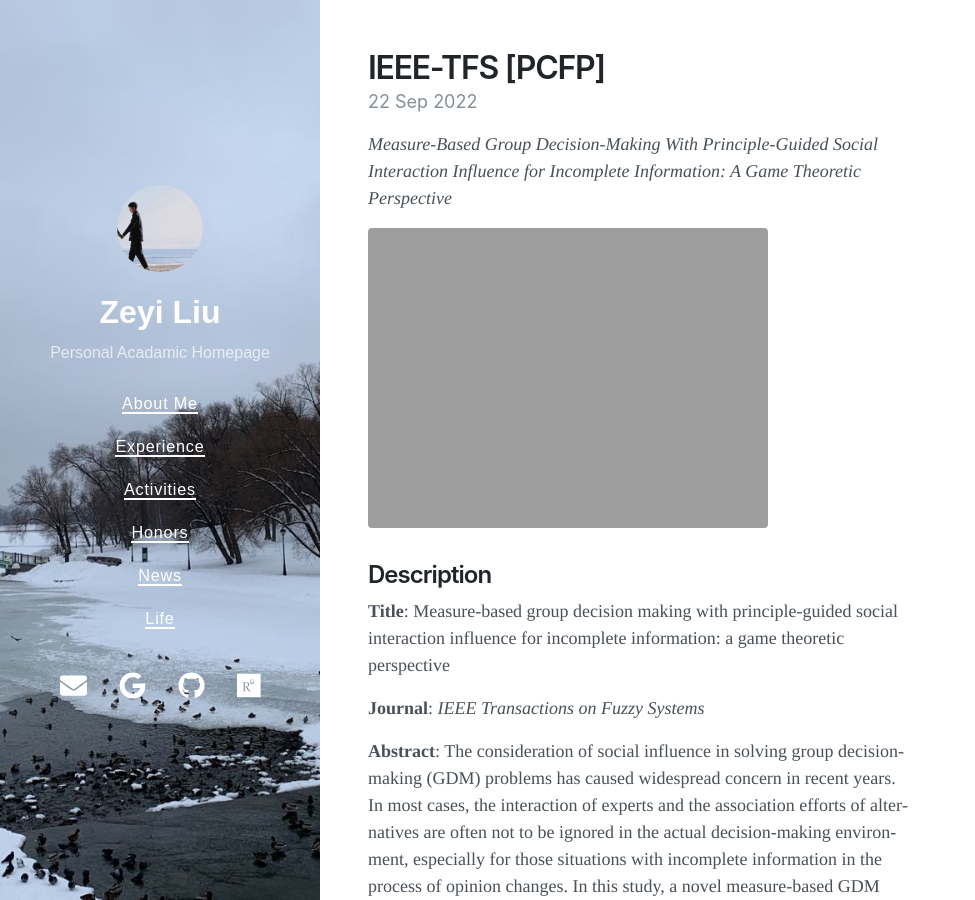
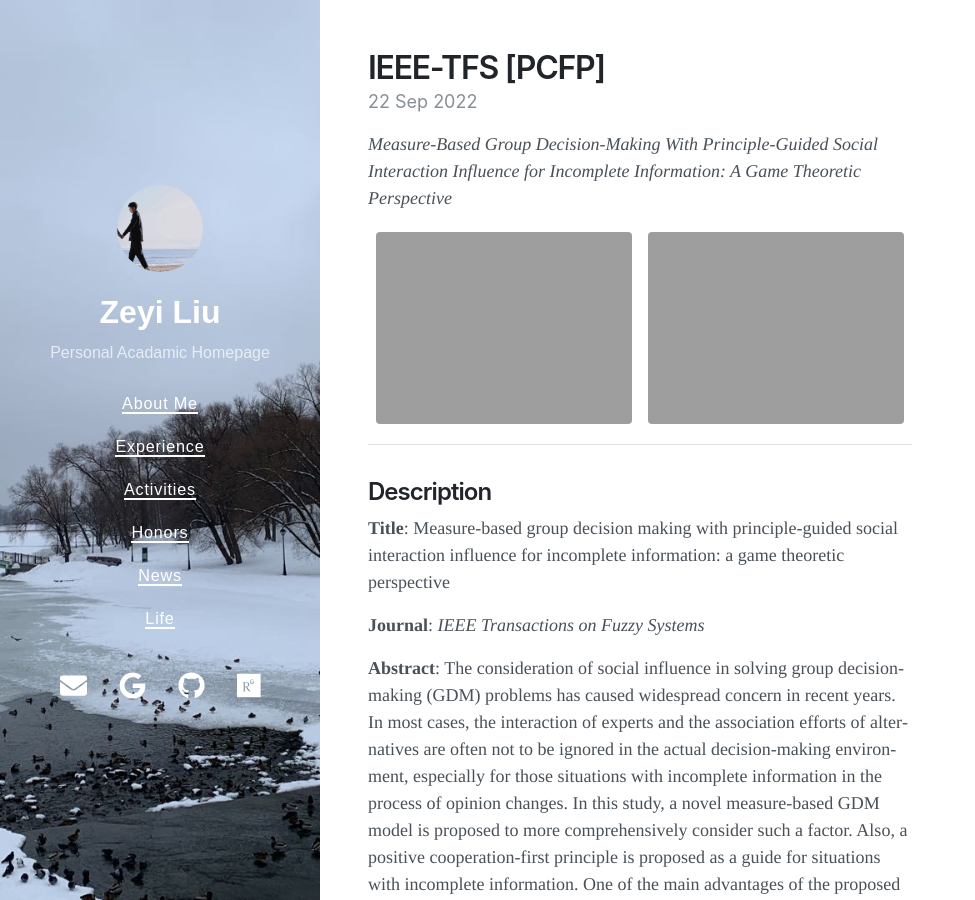
Before and after one commit to Samlzy/acadamic_page.github.io, a Jekyll site: the page built from _posts/2022-9-23-LiuD02.md, in a window 1280 px wide and 900 px high. Shown: the whole window, without its empty margins (0-975 px from the left). Built offline with Jekyll 4.4.1, drawn with Linux system fonts in a browser that asks for light colours; nearby versions of some CDN libraries.

Commit message:
test_final

```diff
--- a/_posts/2022-9-23-LiuD02.md
+++ b/_posts/2022-9-23-LiuD02.md
@@ -8,7 +8,9 @@ date: 2022-9-23 00:00 +0800
 
 *Measure-Based Group Decision-Making With Principle-Guided Social Interaction Influence for Incomplete Information: A Game Theoretic Perspective*
 
-![GA](https://github.com/Samlzy/pics/raw/Samlzy-patch-1/LiuD02.png)
+![GA](https://github.com/Samlzy/pics/raw/Samlzy-patch-1/LiuD02.png) | ![GA](https://github.com/Samlzy/pics/raw/Samlzy-patch-1/LiuD02-2.png)
+
+
 
 
 ## Description
```
Also changed, not shown: 2 other files.
